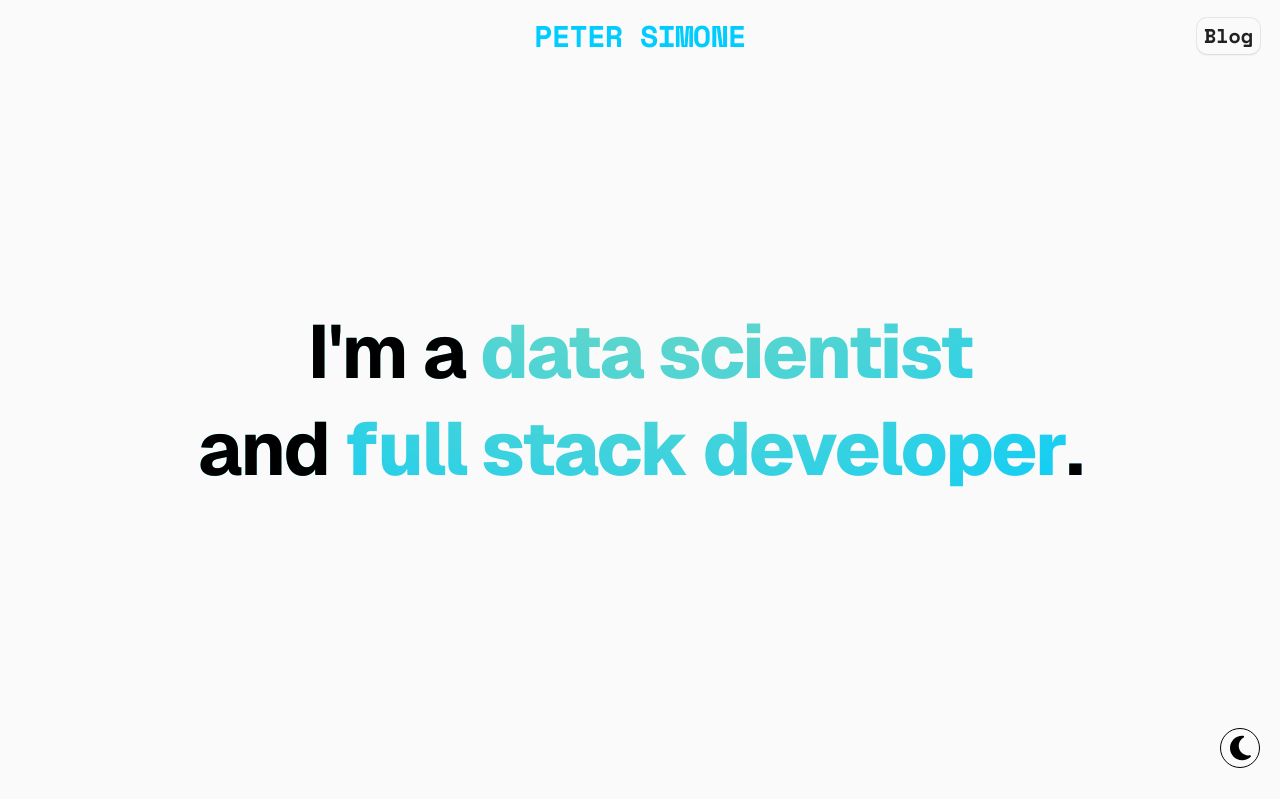
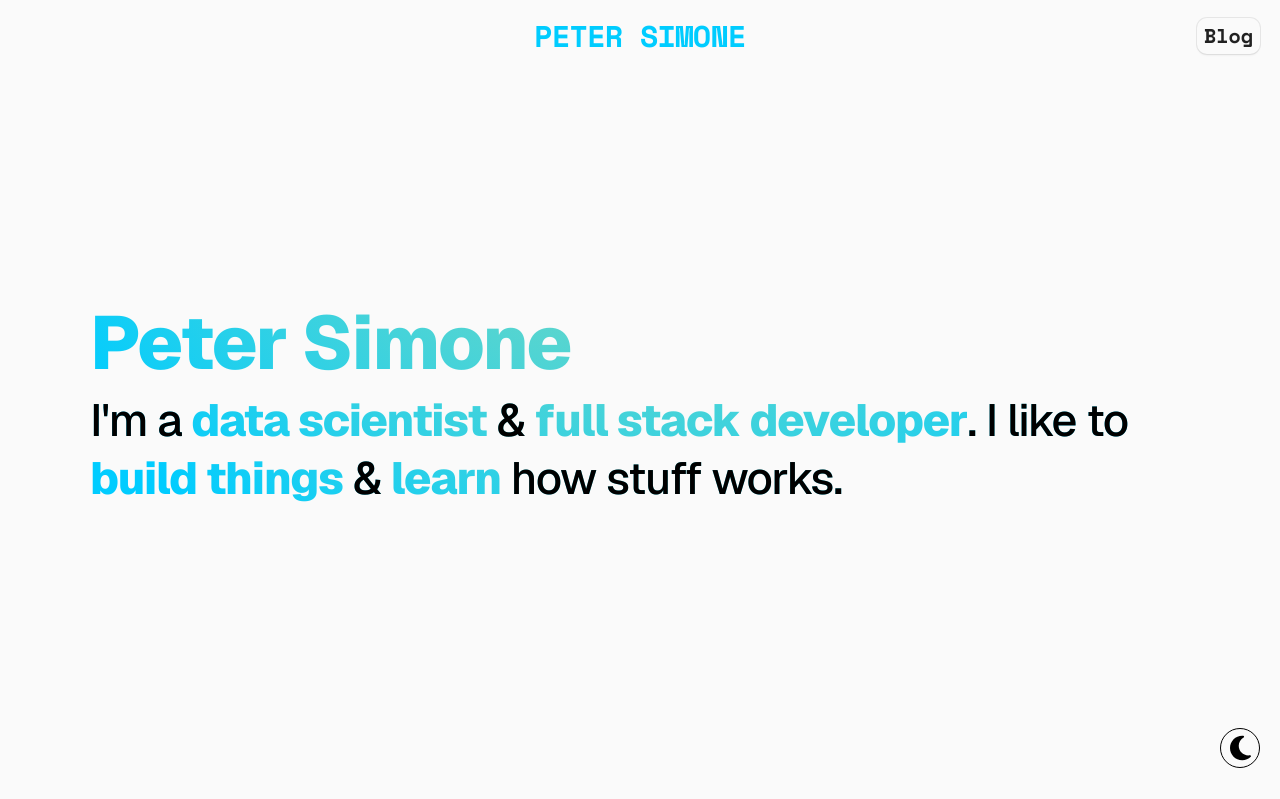
Before and after one commit to petersim1/portfolio, a Next.js app: page / in a window 1280 px wide. Shown: the top 799 px of the page. Built offline with nearby package versions, Linux system fonts and the light colour scheme.

Commit message:
create new hero

```diff
--- a/app/(routes)/page.tsx
+++ b/app/(routes)/page.tsx
@@ -8,6 +8,26 @@ import { projects } from "@/_lib/constants";
 export default (): JSX.Element => {
   return (
     <Main>
+      <Section $fillHeight id="mock">
+        <CenteredFill>
+          <GradientBlock style={{ textAlign: "left", width: "100%", maxWidth: "1100px" }}>
+            <H1>
+              <ShowGradient>Peter Simone</ShowGradient>
+            </H1>
+            <H2>
+              <span>I'm a </span>
+              <ShowGradient>data scientist</ShowGradient>
+              <span> & </span>
+              <ShowGradient>full stack developer</ShowGradient>
+              <span>. I like to </span>
+              <ShowGradient>build things</ShowGradient>
+              <span> & </span>
+              <ShowGradient>learn</ShowGradient>
+              <span> how stuff works.</span>
+            </H2>
+          </GradientBlock>
+        </CenteredFill>
+      </Section>
       <Section $fillHeight id="intro">
         <CenteredFill>
           <GradientBlock>
--- a/app/_components/Text/index.tsx
+++ b/app/_components/Text/index.tsx
@@ -1,10 +1,10 @@
 "use client";
 
-import { useState } from "react";
+import React, { useState } from "react";
 
 import styled, { css } from "styled-components";
-import { Row, Centered } from "@/_components/Common";
 import { getBreakpoint } from "@/_theme";
+import { Column } from "../Common";
 
 export const P = styled.p`
   font-size: 1rem;
@@ -29,7 +29,7 @@ export const H1 = styled.h1`
 
 export const H2 = styled.h2`
   font-size: 2.25rem;
-  font-weight: 900;
+  font-weight: 500;
   letter-spacing: -0.025em;
 `;
 
@@ -97,7 +97,7 @@ export const ClippedText = ({
   );
 };
 
-const GradientBlockText = styled(Row)<{ $posX: number; $posY: number }>`
+const GradientBlockText = styled(Column)<{ $posX: number; $posY: number }>`
   background: radial-gradient(
     circle at ${({ $posX, $posY }): string => `${$posX}% ${$posY}%`},
     ${({ theme }): string => theme.colors.gradientFrom},
@@ -106,12 +106,21 @@ const GradientBlockText = styled(Row)<{ $posX: number; $posY: number }>`
   background-blend-mode: saturation;
   background-clip: text;
   -webkit-background-clip: text;
-  ${Centered}
   width: 100%;
   height: 100%;
+  justify-content: center;
 `;
 
-export const GradientBlock = ({ children }: { children: React.ReactNode }): JSX.Element => {
+interface Props extends React.HTMLAttributes<HTMLDivElement> {
+  children: React.ReactNode;
+}
+
+export const GradientBlock: React.FC<Props> = ({
+  children,
+  ...rest
+}: {
+  children: React.ReactNode;
+}) => {
   const [posX, setPosX] = useState(50);
   const [posY, setPosY] = useState(0);
   const handleHover = (event: React.MouseEvent<HTMLDivElement>): void => {
@@ -128,7 +137,7 @@ export const GradientBlock = ({ children }: { children: React.ReactNode }): JSX.
   };
 
   return (
-    <GradientBlockText onMouseMove={handleHover} $posX={posX} $posY={posY}>
+    <GradientBlockText onMouseMove={handleHover} $posX={posX} $posY={posY} {...rest}>
       {children}
     </GradientBlockText>
   );
```
